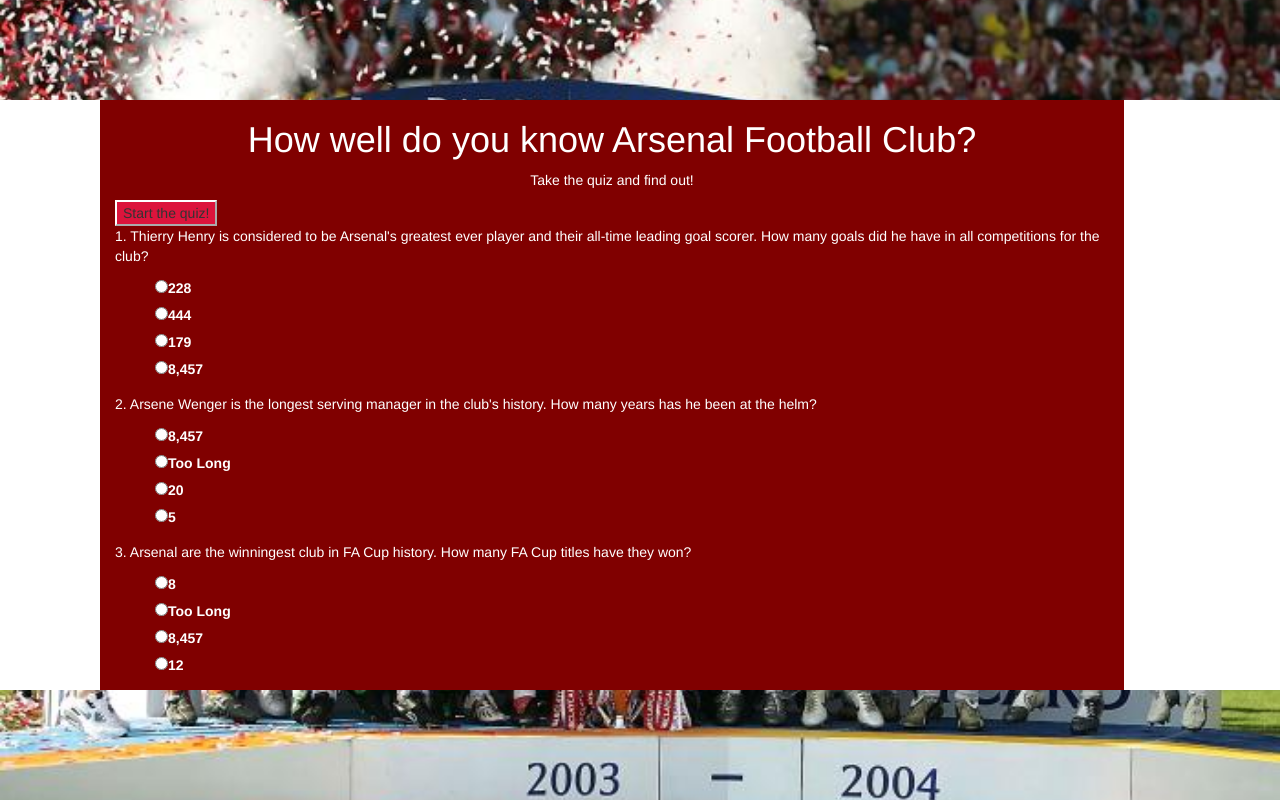
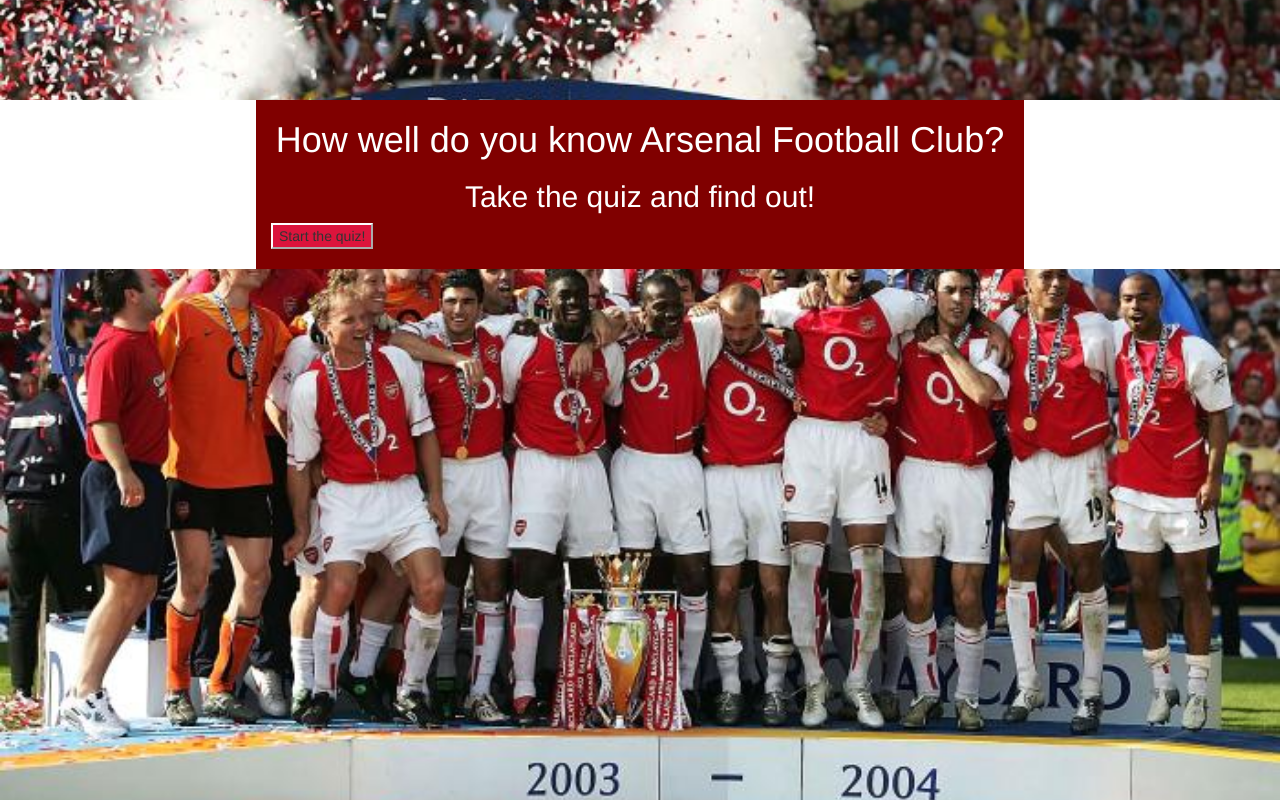
Before and after one commit to rsmith1412/TriviaGame, a PHP site: page / in a window 1280 px wide. Run offline with PHP 8.4, Linux system fonts and the light colour scheme.

Commit message:
updated site files

```diff
--- a/assets/css/style.css
+++ b/assets/css/style.css
@@ -7,26 +7,31 @@
 }
 
 /* {
-	background-image: url("../images/background.jpg");
-	position: relative;
 	min-width: 1028px;
 	min-height: 100%;
 
 }*/
+#quiz {
+	display: none;
+}
+
+#results {
+	display: none;
+}
 
 .container {
-	margin: 100px;
+	margin-top: 100px;
 	background-color: maroon;
 	border-color: red;
 	border: 5px;
-	width: 80%;
+	width: 60%;
 }
 
-h1, .arsenal {
+h1, h2 {
 	text-align: center;
 }
 
-h1 {
+h1, h2 {
 	background-color: maroon;
 	color: white;
 }
@@ -36,6 +41,7 @@
 	border: round;
 	border-color: white;
 	margin: 0 auto;
+	margin-bottom: 20px;
 }
 
 p {
--- a/index.html
+++ b/index.html
@@ -17,11 +17,13 @@
 
 		<div><h1>How well do you know Arsenal Football Club?</h1></div>
 
-		<p class="arsenal">Take the quiz and find out!</p>
+		<h2 class="arsenal">Take the quiz and find out!</h2>
 
 		<button id="start">Start the quiz!</button>
 
-		<p class="question">1. Thierry Henry is considered to be Arsenal's greatest ever player and their all-time leading goal scorer. How many goals did he have in all competitions for the club?</p>
+			<div id="quiz">
+
+				<p class="question">1) Thierry Henry is considered to be Arsenal's greatest ever player and their all-time leading goal scorer. How many goals did he have in all competitions for the club?</p>
 					<ul class="answers">
 					<input type="radio" name="q1" value="a" id="q1a"><label for="q1a">228</label><br/>
 					<input type="radio" name="q1" value="b" id="q1b"><label for="q1b">444</label><br/>
@@ -29,24 +31,60 @@
 					<input type="radio" name="q1" value="d" id="q1d"><label for="q1d">8,457</label><br/>
 					</ul>
 
-		<p class="question">2. Arsene Wenger is the longest serving manager in the club's history. How many years has he been at the helm?</p>
+				<p class="question">2) Arsene Wenger is the longest serving manager in the club's history. How many years has he been at the helm?</p>
 					<ul class="answers">
 					<input type="radio" name="q2" value="a" id="q2a"><label for="q2a">8,457</label><br/>
 					<input type="radio" name="q2" value="b" id="q2b"><label for="q2b">Too Long</label><br/>
 					<input type="radio" name="q2" value="c" id="q2c"><label for="q2c">20</label><br/>
-			<input type="radio" name="q2" value="d" id="q2d"><label for="q2d">5</label><br/>
+					<input type="radio" name="q2" value="d" id="q2d"><label for="q2d">17</label><br/>
 					</ul>
 
-		<p class="question">3. Arsenal are the winningest club in FA Cup history. How many FA Cup titles have they won?</p>
+				<p class="question">3) Arsenal are the winningest club in FA Cup history. How many FA Cup titles have they won?</p>
 					<ul class="answers">
 					<input type="radio" name="q3" value="a" id="q3a"><label for="q3a">8</label><br/>
-			<input type="radio" name="q3" value="b" id="q3b"><label for="q3b">Too Long</label><br/>
+					<input type="radio" name="q3" value="b" id="q3b"><label for="q3b">15</label><br/>
 					<input type="radio" name="q3" value="c" id="q3c"><label for="q3c">8,457</label><br/>
 					<input type="radio" name="q3" value="d" id="q3d"><label for="q3d">12</label><br/>
 					</ul>
+
+				<p class="question">4) Arsenal have never won the UEFA Champions League trophy, but in 2006 they reached the final in Paris. Which team did they lose to that night?</p>
+					<ul class="answers">
+					<input type="radio" name="q4" value="a" id="q4a"><label for="q4a">San Jose Earthquakes</label><br/>
+					<input type="radio" name="q4" value="b" id="q4b"><label for="q4b">Barcelona F.C.</label><br/>
+					<input type="radio" name="q4" value="c" id="q4c"><label for="q4c">Manchester United</label><br/>
+					<input type="radio" name="q4" value="d" id="q4d"><label for="q4d">SBFC Roma</label><br/>
+					</ul>
+
+				<p class="question">5) What was the name of the club when it was first formed in 1886?</p>
+					<ul class="answers">
+					<input type="radio" name="q5" value="a" id="q4a"><label for="q4a">San Jose Earthquakes</label><br/>
+					<input type="radio" name="q5" value="b" id="q4b"><label for="q4b">Barcelona F.C.</label><br/>
+					<input type="radio" name="q5" value="c" id="q4c"><label for="q4c">Arsenal</label><br/>
+					<input type="radio" name="q5" value="d" id="q4d"><label for="q4d">Woolwich Arsenal</label><br/>
+					</ul>
+
+				<button id="submit">Submit!</button>
+
+			</div>
+
+			<div id="results">
+
+				<p>Let's see how you did...</p>
+
+				<p>Correct Answers: <span id="correct"></span></p>
+
+				<p>Incorrect Answers: <span id="incorrect"></span></p>
+
+				<p>Unanswered: <span id="blank"></span></p>
+
+			</div>
 
 	</div>
 
 </body>
 
+<script src="assets/javascript/app.js">
+
+</script>
+
 </html>
```
Also changed, not shown: assets/javascript/app.js (+52 -0 lines). Lines whose indentation alone changed are shown as unchanged.
